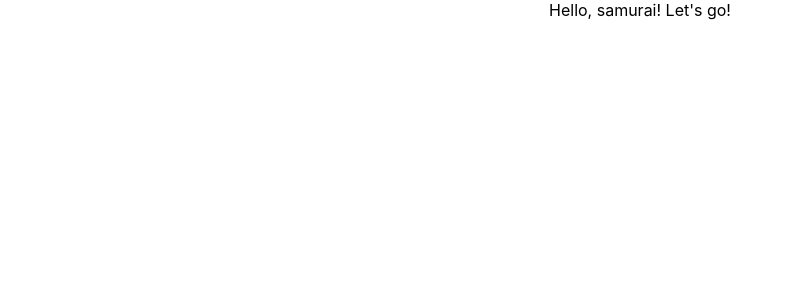
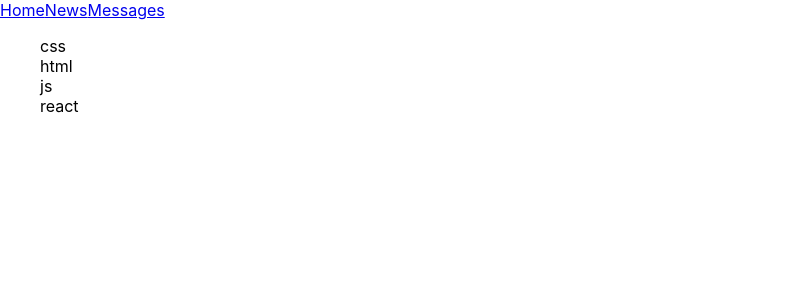
Before and after one commit to AlexShchirov/samurai-way-main, a React (Create React App) app: page / in a window 1280 px wide. Shown: the top 300 px of the page, without its empty margins (0-792 px from the left). Built offline with nearby package versions, Linux system fonts and the light colour scheme.

Commit message:
commit-2

```diff
--- a/src/App.css
+++ b/src/App.css
@@ -36,3 +36,9 @@
     transform: rotate(360deg);
   }
 }
+
+ul{
+  li{
+    list-style-type: none;
+  }
+}
--- a/src/App.tsx
+++ b/src/App.tsx
@@ -1,8 +1,36 @@
 import React from "react";
 import "./App.css";
+import { getJSDocReturnType } from "typescript";
 
-function App() {
-    return <div className="App">Hello, samurai! Let's go!</div>;
-}
+const App = () => {
+    return (
+        <>
+            <Header />
+            <Technologies />
+        </>
+    );
+};
+const Technologies = () => {
+    return (
+        <div>
+            <ul>
+                <li>css</li>
+                <li>html</li>
+                <li>js</li>
+                <li>react</li>
+            </ul>
+        </div>
+    );
+};
+
+const Header = () => {
+    return (
+        <div>
+            <a href="#s">Home</a>
+            <a href="#s">News</a>
+            <a href="#s">Messages</a>
+        </div>
+    );
+};
 
 export default App;
```
